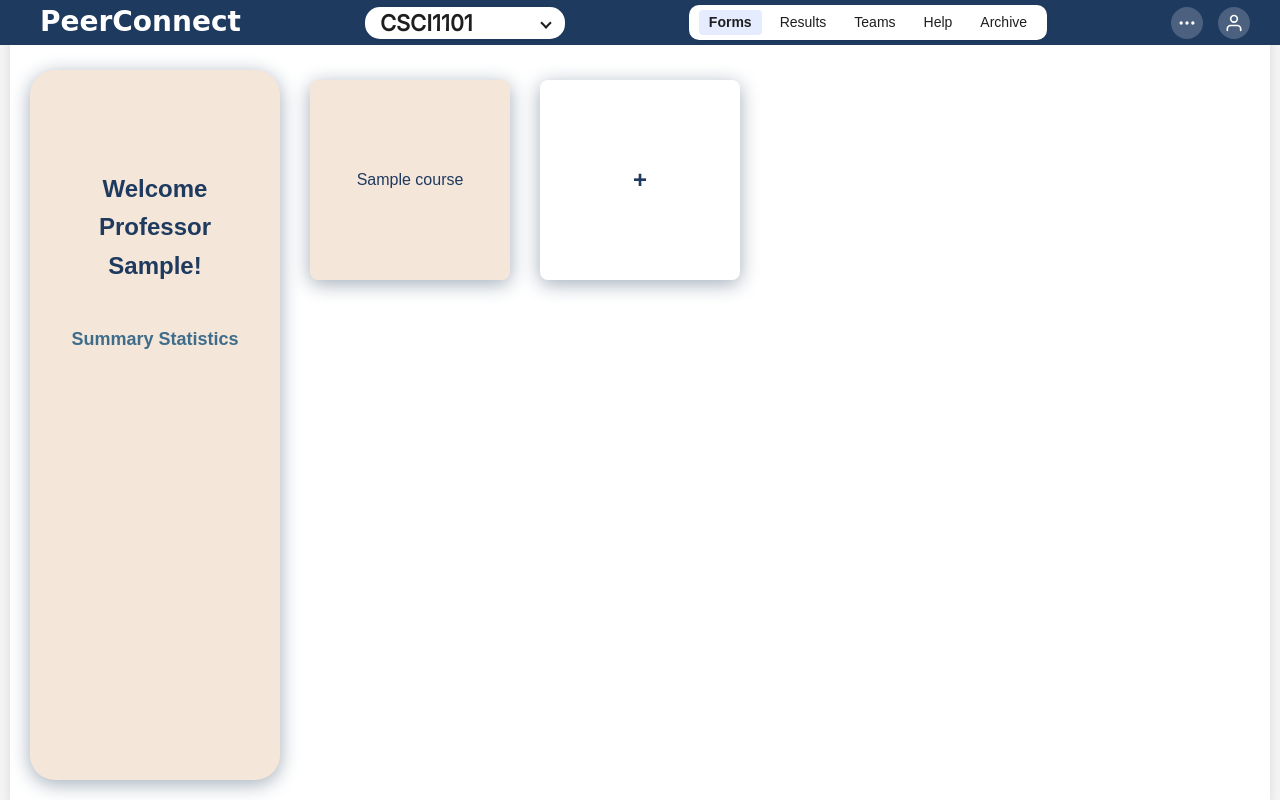
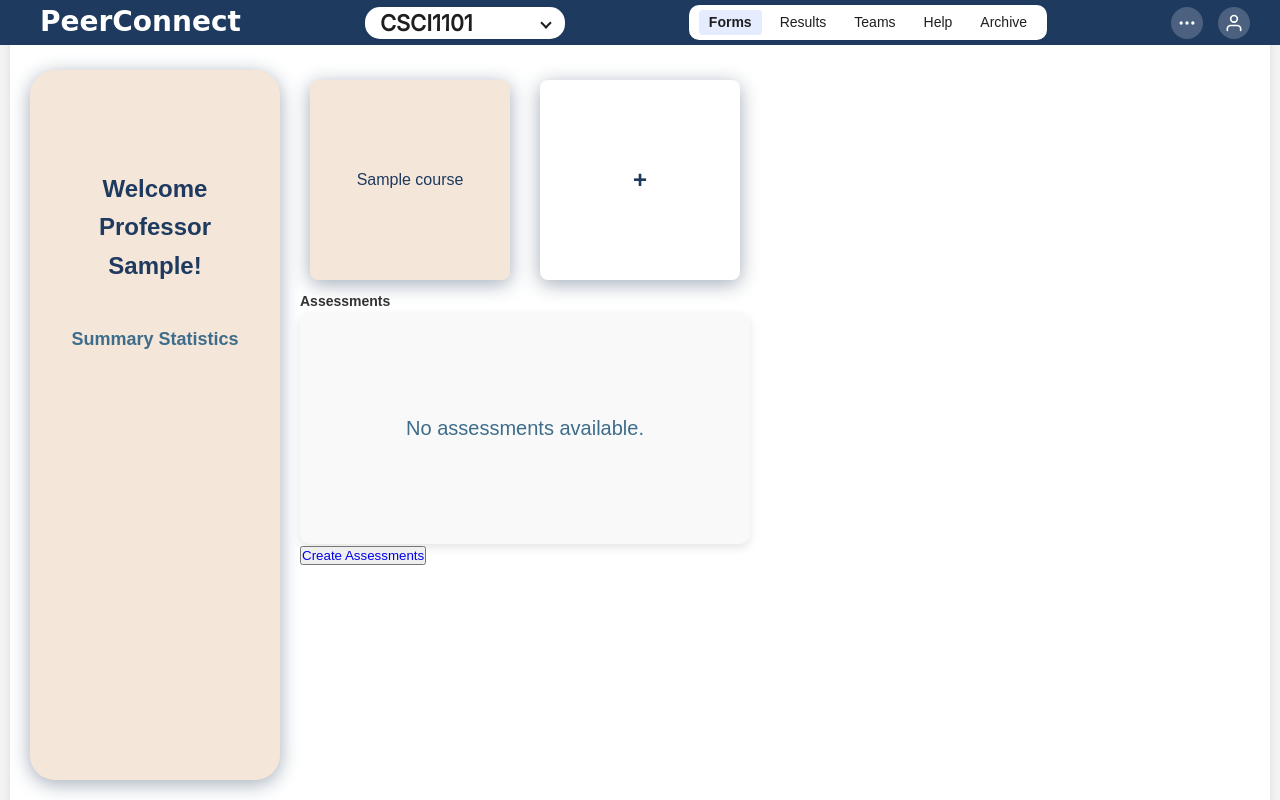
Before and after one commit to CSCI3356-Spring2025/404-Brain-not-Found, a Django app: page /student_dashboard/ in a window 1280 px wide. Run offline with Django 5.2, Linux system fonts and the light colour scheme; a user stored in the database is signed in; tables that the repository leaves empty hold one stand-in row (values such as "Sample post"); some web fonts are replaced.

Commit message:
add assessments to professor dashboard

```diff
--- a/PeerConnect/templates/PeerConnect/professor_dashboard.html
+++ b/PeerConnect/templates/PeerConnect/professor_dashboard.html
@@ -6,7 +6,6 @@
         <aside class="sidebar">
             <h1 class="greeting">Welcome {{type}} {{user.first_name}}!</h1>
             <h4>Summary Statistics</h4>
-
         </aside>
 
         <div class="items">
@@ -20,8 +19,22 @@
                     <button class="course-card new-course">+</button>
                 </a>
             </div>
+            <h4>Assessments</h4>
+            <div class="assessment-container">
+                {% if assessments %}
+                    <ul>
+                        {% for assessment in assessments %}
+                            <li>
+                                <a href="{% url 'view_assessment' assessment.id %}">{{ assessment.name }}</a>
+                            </li>
+                        {% endfor %}
+                    </ul>
+                {% else %}
+                    <p>No assessments available.</p>
+                {% endif %}
+            </div>
+            <button><a href="{% url 'create_assessment' %}" class="create-assessments-link">Create Assessments</a></button>
         </div>
-
     </div>
 
     <div id="course-popup" class="modal">
--- a/PeerConnect/views.py
+++ b/PeerConnect/views.py
@@ -112,8 +112,7 @@
     if request.method == "POST" and form.is_valid():
         assessment = form.save(commit=False)
         assessment.save()
-
-        assessment.course.set(form.cleaned_data['courses'])
+        assessment.courses.set(form.cleaned_data['course'])
         if form.cleaned_data.get('teams'):
             assessment.teams.set(form.cleaned_data['teams'])
 
```
Also changed, not shown: PeerConnect/static/styles/create_assessment.css (added, +12 -0 lines), PeerConnect/migrations/0014_alter_assessment_due_date.py (added), 2 other files.
